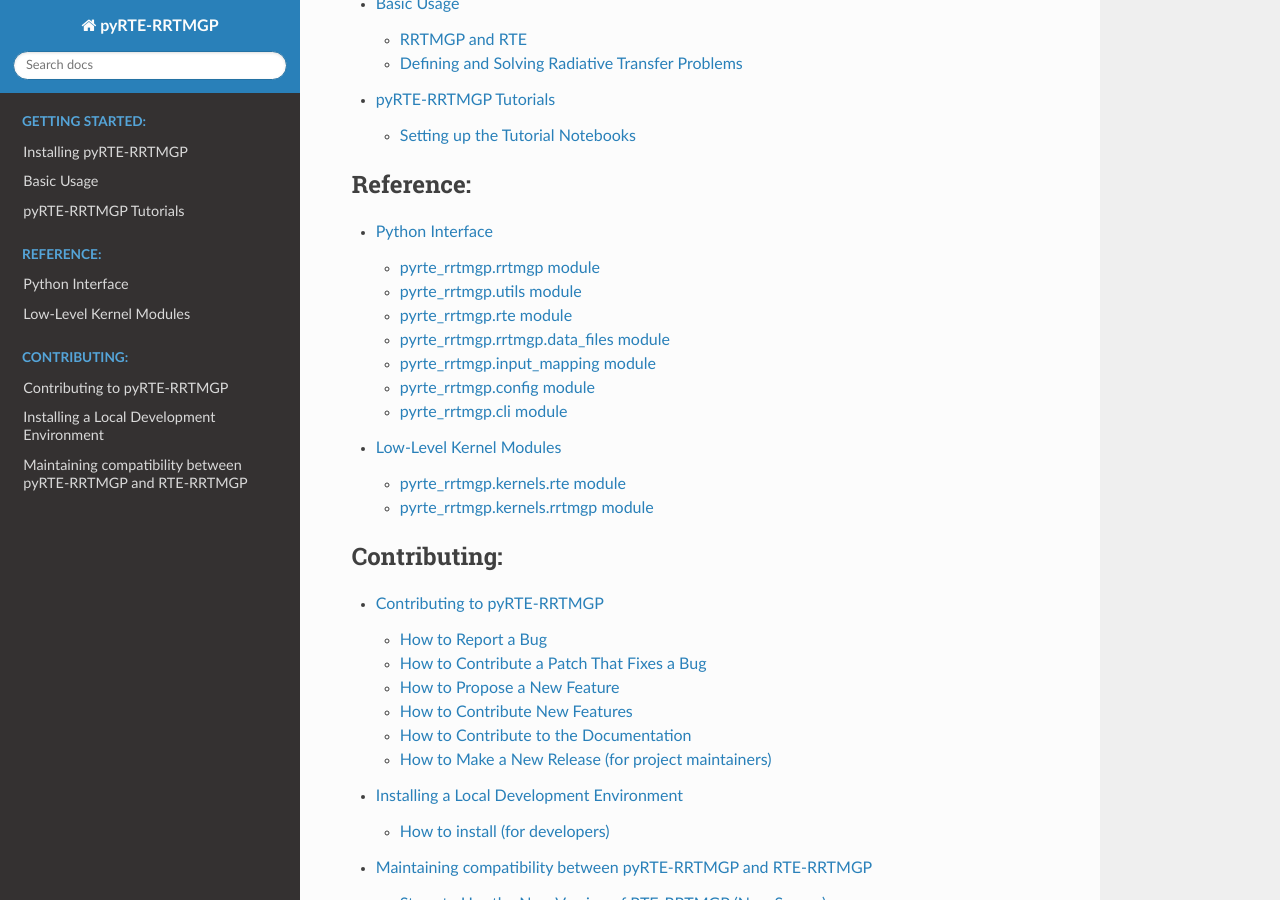
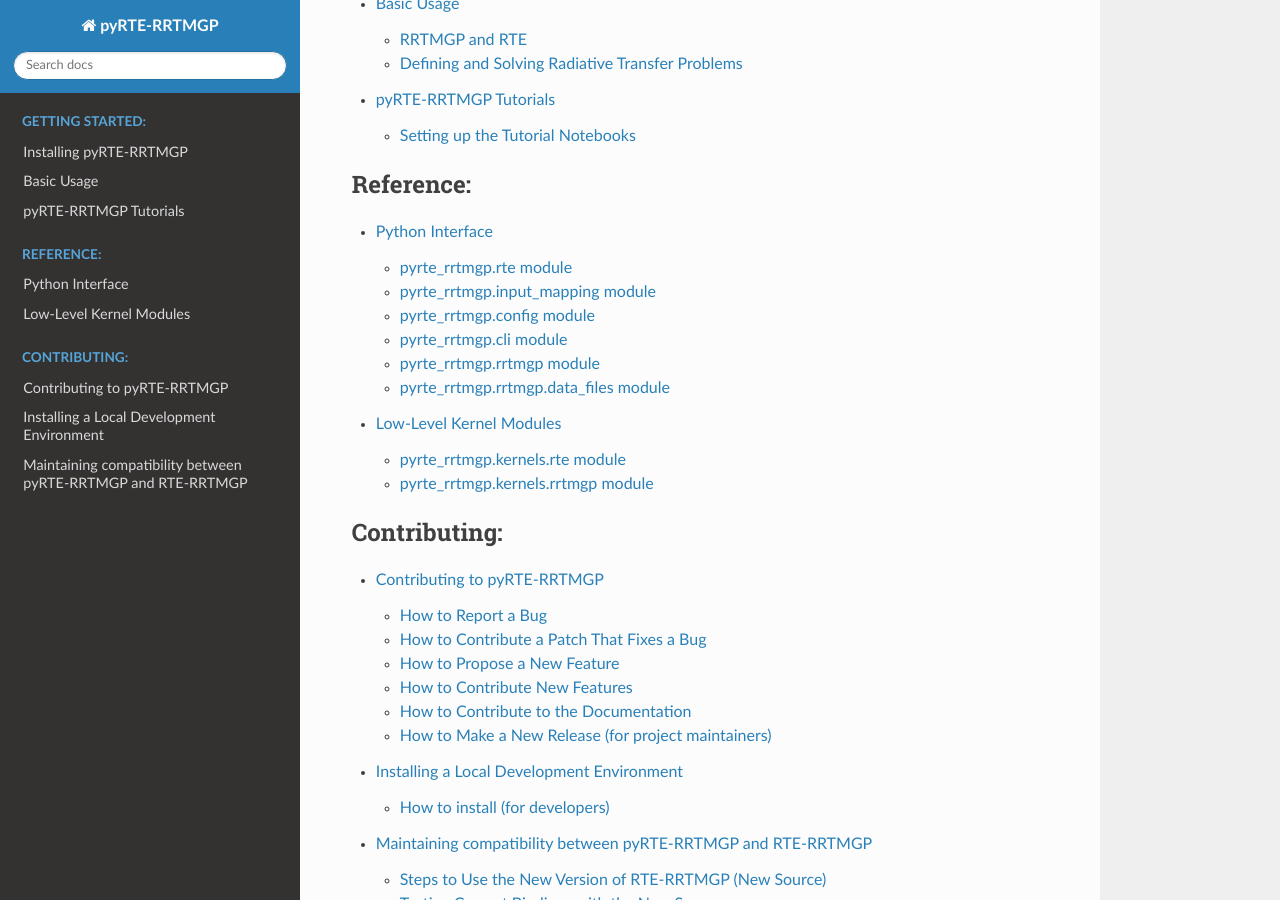
Before and after one commit to earth-system-radiation/pyRTE-RRTMGP, a Sphinx documentation site: the page built from docs/source/index.rst, in a window 1280 px wide and 900 px high, scrolled down 552 px. Built offline with Sphinx 7.4.7 and the Read the Docs theme 3.1.0, drawn with Linux system fonts in a browser that asks for light colours; some of the changed lines change nothing that is shown.

Commit message:
Update Sphinx autodoc TOC order

```diff
--- a/docs/source/reference/pyrte_rrtmgp_python_modules.rst
+++ b/docs/source/reference/pyrte_rrtmgp_python_modules.rst
@@ -8,34 +8,10 @@ The documentation below provides details for several of the high-level functions
 For more information about the low-level functions available in the ``pyrte_rrtmgp.kernels`` submodule, please go to :ref:`low_level_module_ref`.
 
 
-pyrte\_rrtmgp.rrtmgp module
----------------------------
-
-.. automodule:: pyrte_rrtmgp.rrtmgp
-   :members:
-   :undoc-members:
-   :show-inheritance:
-
-pyrte\_rrtmgp.utils module
---------------------------
-
-.. automodule:: pyrte_rrtmgp.utils
-   :members:
-   :undoc-members:
-   :show-inheritance:
-
 pyrte\_rrtmgp.rte module
 ------------------------
 
 .. automodule:: pyrte_rrtmgp.rte
-   :members:
-   :undoc-members:
-   :show-inheritance:
-
-pyrte\_rrtmgp.rrtmgp.data_files module
---------------------------------------
-
-.. automodule:: pyrte_rrtmgp.rrtmgp.data_files
    :members:
    :undoc-members:
    :show-inheritance:
@@ -62,3 +38,19 @@ pyrte\_rrtmgp.cli module
    :members:
    :undoc-members:
    :show-inheritance:
+
+pyrte\_rrtmgp.rrtmgp module
+---------------------------
+
+.. automodule:: pyrte_rrtmgp.rrtmgp
+   :members:
+   :undoc-members:
+   :show-inheritance:
+
+pyrte\_rrtmgp.rrtmgp.data_files module
+--------------------------------------
+
+.. automodule:: pyrte_rrtmgp.rrtmgp.data_files
+   :members:
+   :undoc-members:
+   :show-inheritance:
```
